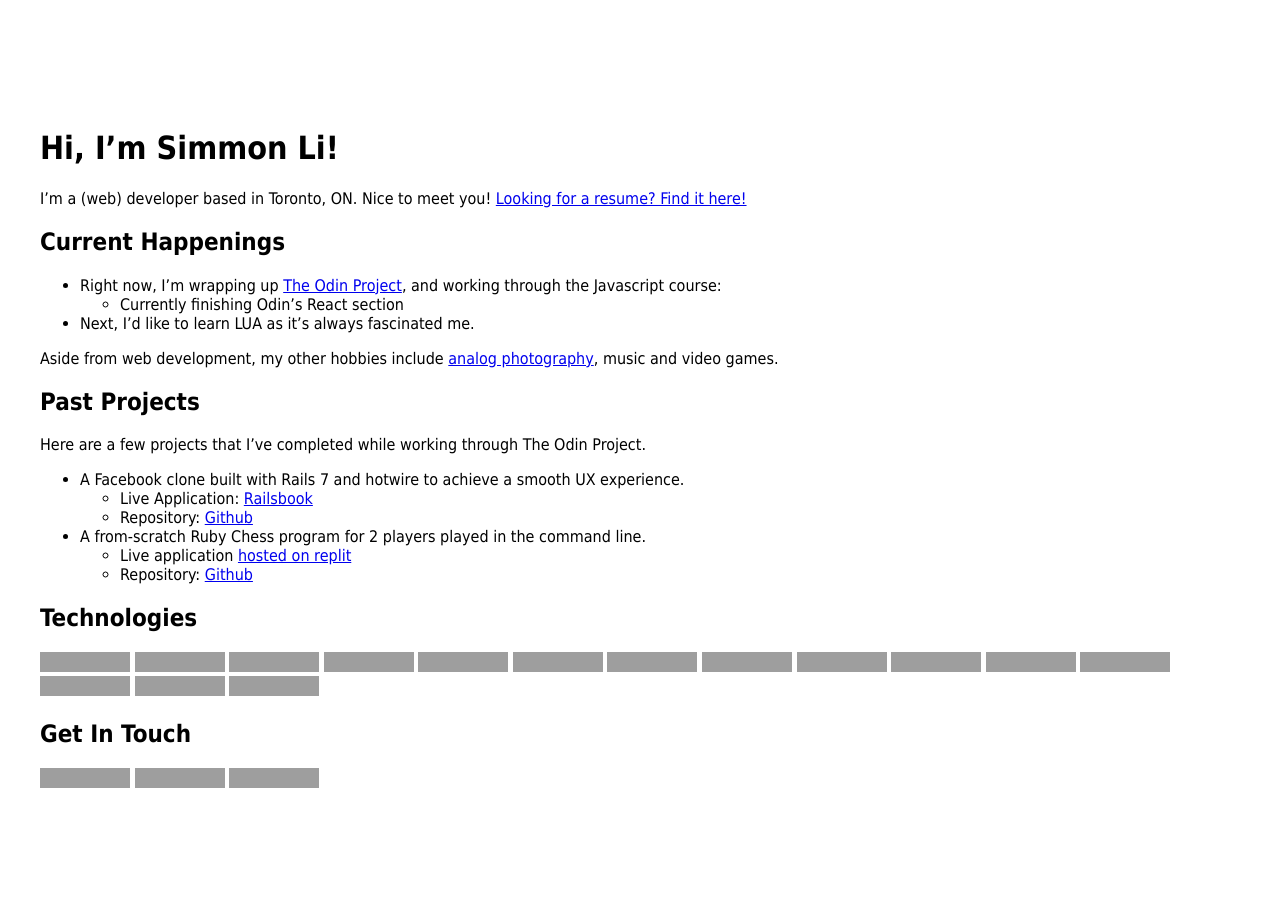
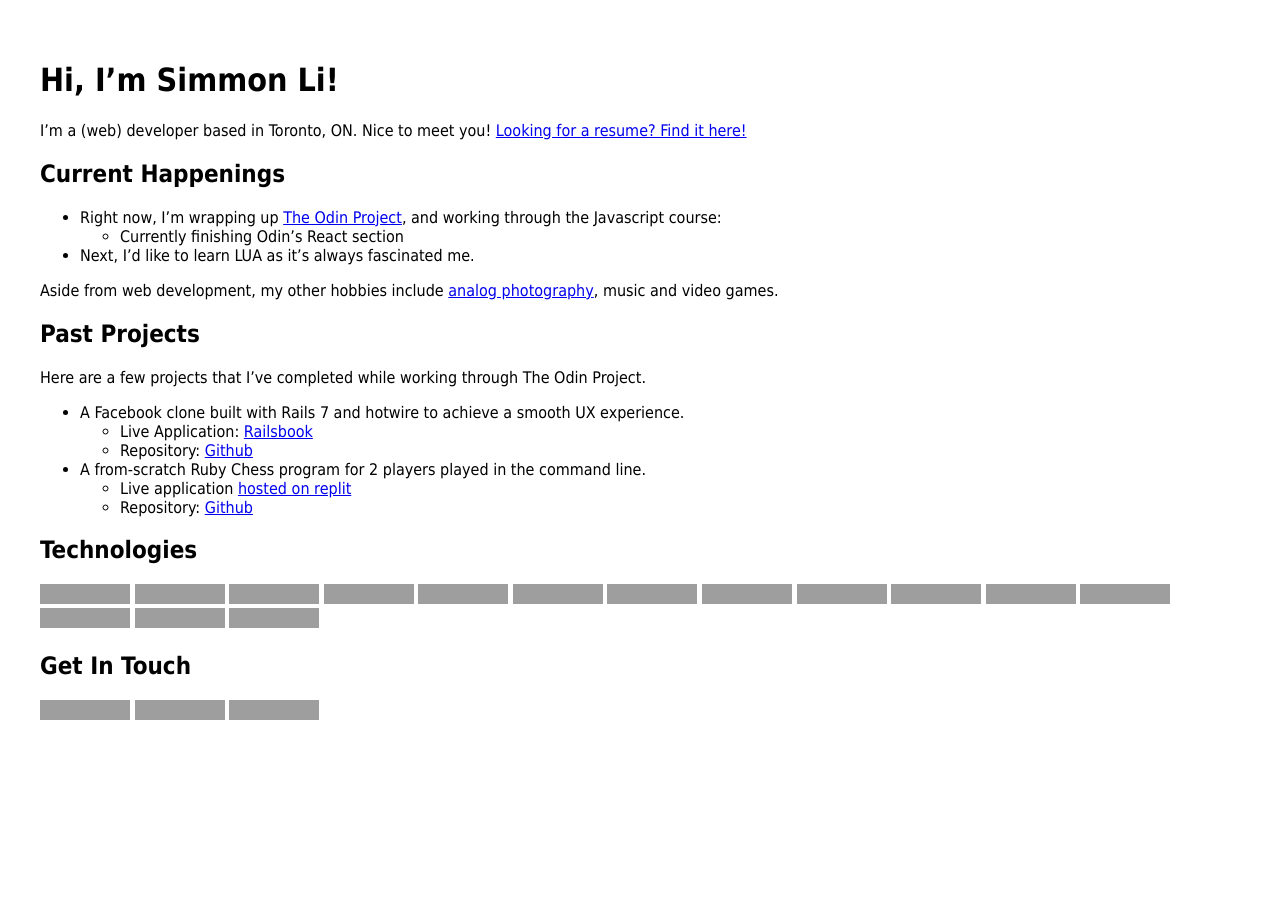
Before and after one commit to crespire/crespire, a Jekyll site: the page built from README.md, in a window 1280 px wide. Built offline with Jekyll 4.4.1, drawn with Linux system fonts in a browser that asks for light colours; our own code applies the rules of GitHub Pages for plain Markdown files; grey boxes are pictures that could not be loaded.

Commit message:
update styles

```diff
--- a/assets/css/styles.css
+++ b/assets/css/styles.css
@@ -1,17 +1,11 @@
 body {
-  width: 100vw;
-  height: 100vh;
   display: flex;
   align-items: center;
   justify-content: center;
   font-family: Tahoma, sans-serif;
-  overflow: scroll;
 }
 
 .main {
   padding: 2em;
+  overflow: scroll;
 }
-
-.headshot {
-  border-radius: 50%;
-}
```
